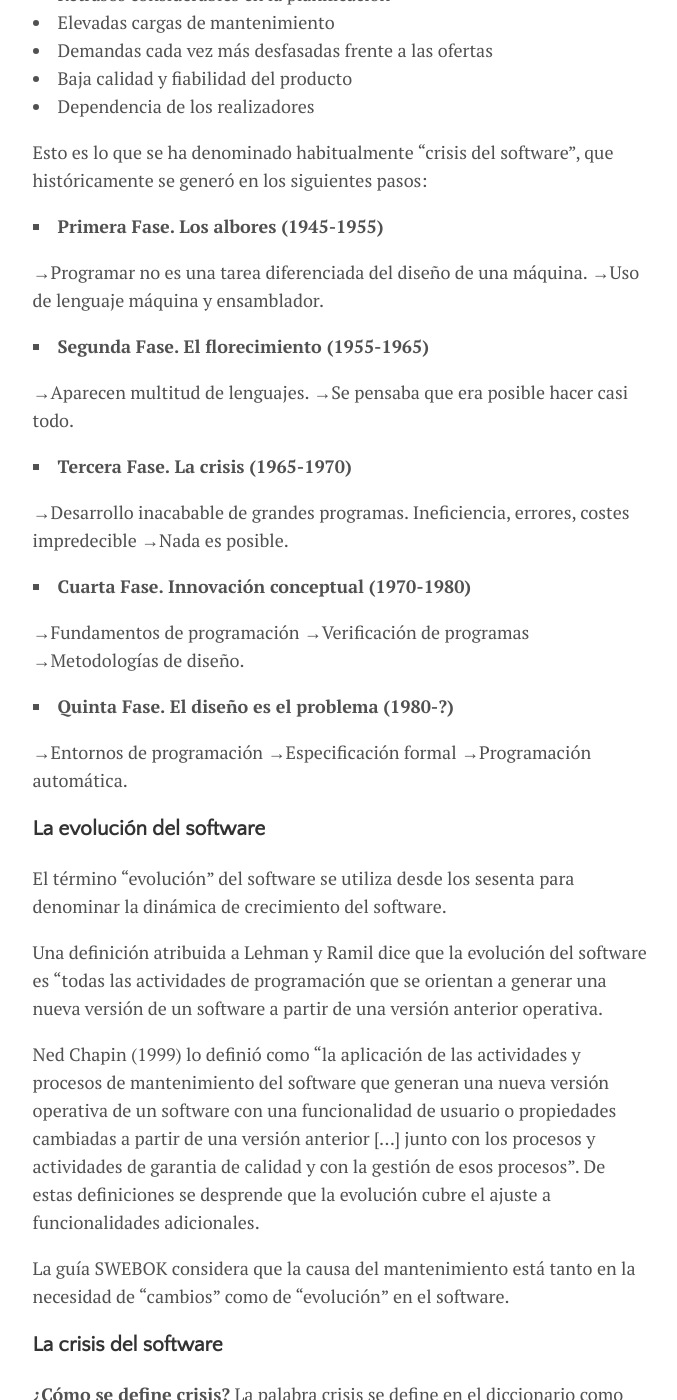
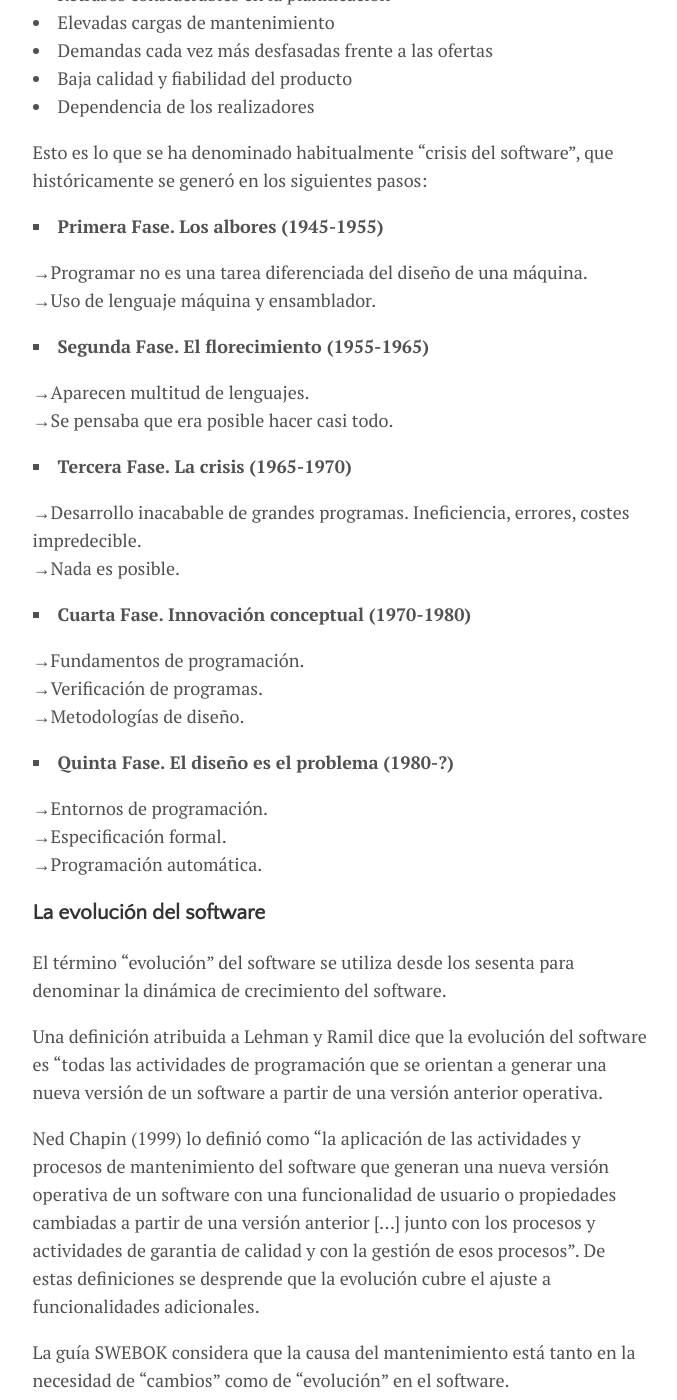
Before and after one commit to CesarFCL/CesarCarrion, a Jekyll site: the page built from menu/IntSof.md, in a window 1280 px wide and 1400 px high, scrolled down 2208 px. Shown: the whole window, without its empty margins (300-977 px from the left). Built offline with Jekyll 4.4.1, drawn with Linux system fonts in a browser that asks for light colours.

Commit message:
Modificación 2.3.3
Modificación 2.3.3

```diff
--- a/menu/IntSof.md
+++ b/menu/IntSof.md
@@ -75,25 +75,25 @@ Su origen se debió a que el entorno de desarrollo de sistemas software adolecí
 Esto es lo que se ha denominado habitualmente "crisis del software", que históricamente se generó en los siguientes pasos:
 
 <li type="square"><strong>Primera Fase. Los albores (1945-1955)</strong> </li>
-&rarr;Programar no es una tarea diferenciada del diseño de una máquina.
+&rarr;Programar no es una tarea diferenciada del diseño de una máquina.<br>
 &rarr;Uso de lenguaje máquina y ensamblador.
 
 <li type="square"><strong>Segunda Fase. El florecimiento (1955-1965)</strong> </li>
-&rarr;Aparecen multitud de lenguajes.
+&rarr;Aparecen multitud de lenguajes.<br>
 &rarr;Se pensaba que era posible hacer casi todo.
 
 <li type="square"><strong>Tercera Fase. La crisis (1965-1970)</strong> </li>
-&rarr;Desarrollo inacabable de grandes programas. Ineficiencia, errores, costes impredecible
+&rarr;Desarrollo inacabable de grandes programas. Ineficiencia, errores, costes impredecible.<br>
 &rarr;Nada es posible.
 
 <li type="square"><strong>Cuarta Fase. Innovación conceptual (1970-1980)</strong> </li>
-&rarr;Fundamentos de programación
-&rarr;Verificación de programas
+&rarr;Fundamentos de programación.<br>
+&rarr;Verificación de programas.<br>
 &rarr;Metodologías de diseño.
 
 <li type="square"><strong>Quinta Fase. El diseño es el problema (1980-?)</strong> </li>
-&rarr;Entornos de programación
-&rarr;Especificación formal
+&rarr;Entornos de programación.<br>
+&rarr;Especificación formal.<br>
 &rarr;Programación automática.
 
 ### La evolución del software
```
